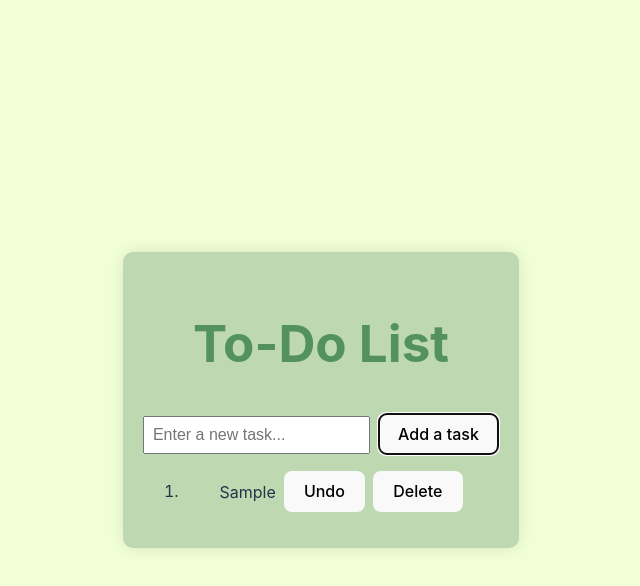
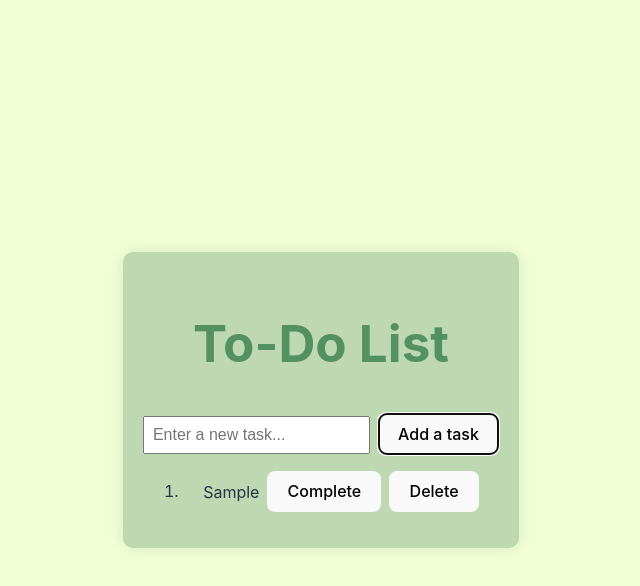
Before and after one commit to louohr/exercise-react-todo-app, a React (Vite) app: page / in a window 1280 px wide. Both pictures are taken after typing "Sample" into the empty fields and a click on the button "Add a task". Shown: the top 586 px of the page, without its empty margins (319-959 px from the left). Built offline with nearby package versions, Linux system fonts and the light colour scheme.

Commit message:
fix complete button

```diff
--- a/src/App.tsx
+++ b/src/App.tsx
@@ -7,7 +7,7 @@ function ToDoList() {
   const [newTask, setNewTask] = useState("");
 
   // Hantera användar input
-  function HandleInputChange(event: React.ChangeEvent<HTMLInputElement>) {
+  function handleInputChange(event: React.ChangeEvent<HTMLInputElement>) {
     setNewTask(event.target.value); // Update input value
   }
 
@@ -28,14 +28,14 @@ function ToDoList() {
   // Toggle task completion
   function toggleTaskCompletion(index: number) {
     const updatedTasks = tasks.map((task, i) =>
-      i == index ? { ...task, completed: !task.completed } : task
+      i === index ? { ...task, completed: !task.completed } : task
     );
     setTasks(updatedTasks);
   }
 
   // UI
   return (
-    <body>
+    <div>
       <section className="to-do-list">
         <h1>To-Do List</h1>
         <div>
@@ -43,7 +43,7 @@ function ToDoList() {
             type="text"
             placeholder="Enter a new task..."
             value={newTask}
-            onChange={HandleInputChange}
+            onChange={handleInputChange}
           />
           <button className="add-button" onClick={addTask}>
             Add a task
@@ -54,7 +54,7 @@ function ToDoList() {
             <li key={index} className={task.completed ? "completed" : ""}>
               <span className="text">{task.text}</span>
               <button className="complete-btn" onClick={() => toggleTaskCompletion(index)}>
-                {task ? "Undo" : "Complete"}
+                {task.completed ? "Undo" : "Complete"}
               </button>
               <button className="delete-btn" onClick={() => deleteTask(index)}>
                 Delete
@@ -63,7 +63,7 @@ function ToDoList() {
           ))}
         </ol>
       </section>
-    </body>
+    </div>
   );
 }
 
```
